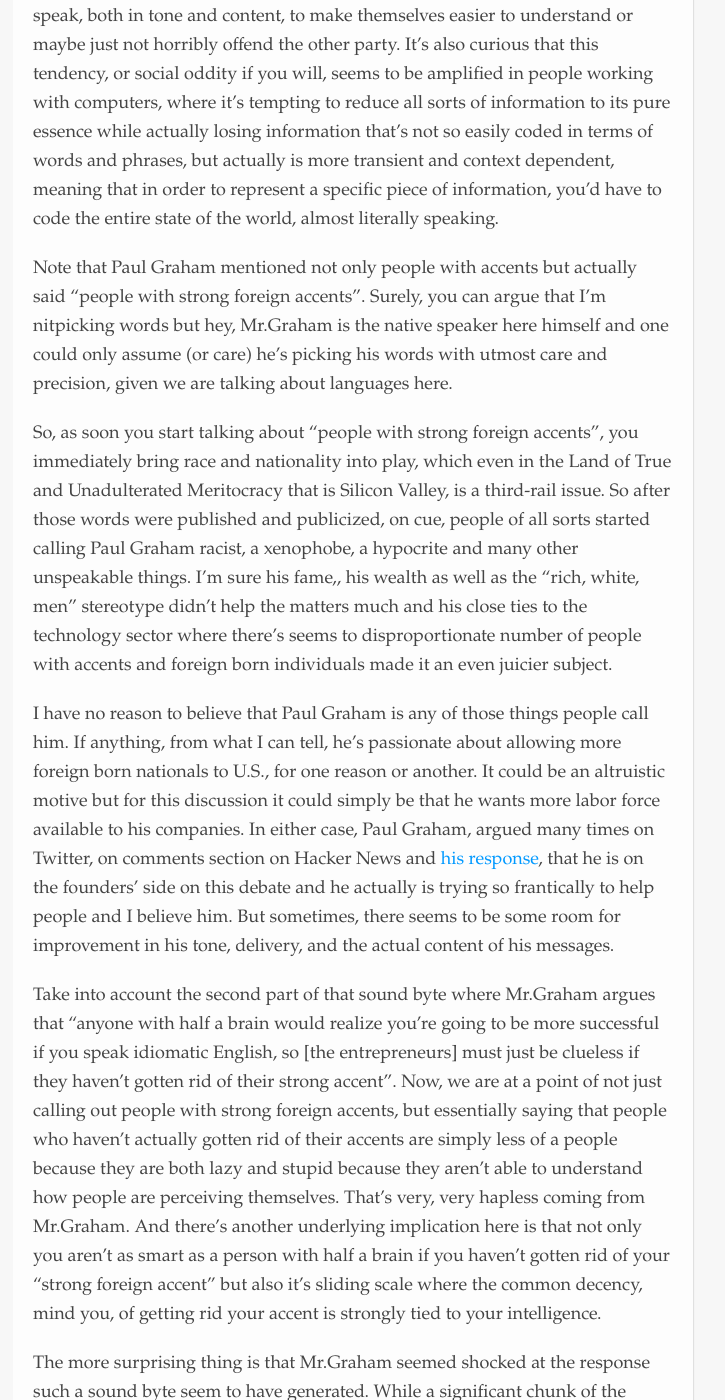
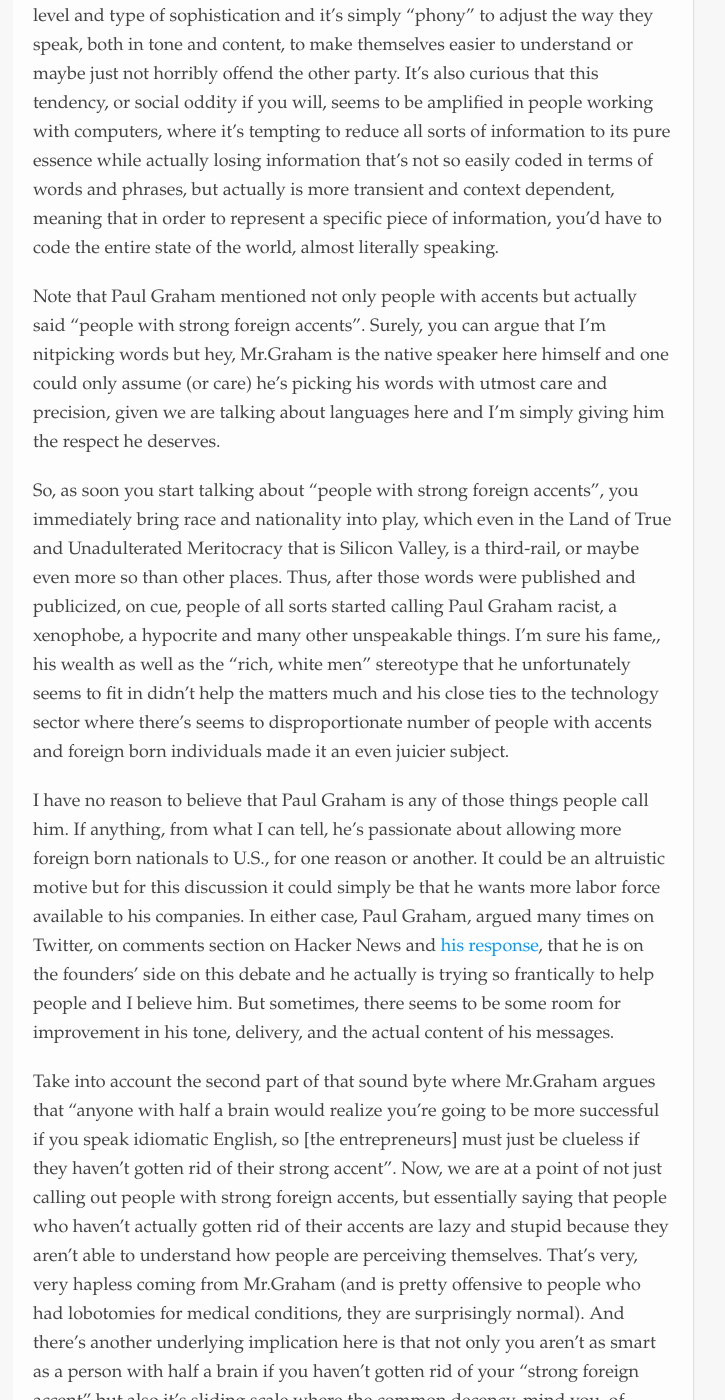
Before and after one commit to cduruk/cduruk.github.com, a Jekyll site: the page built from _posts/2013-09-02-accents-and-blowhards.md, in a window 1280 px wide and 1400 px high, scrolled down 2141 px. Shown: the whole window, without its empty margins (287-1012 px from the left). Built offline with Jekyll 4.4.1, drawn with Linux system fonts in a browser that asks for light colours; Markdown is read by kramdown in place of the engine named in the settings; some of the changed text lies outside the part shown.

Commit message:
clarification

```diff
--- a/_posts/2013-09-02-accents-and-blowhards.md
+++ b/_posts/2013-09-02-accents-and-blowhards.md
@@ -20,19 +20,19 @@
 
 > One quality that's a really bad indication is a CEO with a strong foreign accent. I'm not sure why. It could be that there are a bunch of subtle things entrepreneurs have to communicate and can't if you have a strong accent. Or, it could be that anyone with half a brain would realize you're going to be more successful if you speak idiomatic English, so they must just be clueless if they haven't gotten rid of their strong accent. I just know it's a strong pattern we've seen.
 
-Taken verbatim, this is a benign statement. Paul Graham and YCombinator has probably worked with more startups than most people in Silicon Valley and it's a natural tendency to look for patterns and explanations for interesting phenomena when you are exposed to so many of the similar things at once.
+Taken verbatim, or parsed like a computer, this is a benign statement. Paul Graham and the folks at Y Combinator have probably worked with more startups than most people in Silicon Valley and it's a natural tendency to look for patterns and explanations for interesting phenomena when you are exposed to so many of the similar things at once.
 
 Nevertheless, what Paul Graham is seemingly missing is that communication doesn't happen just through words we speak but the context in which such words uttered also matter equally, if not more so. The context brings along all sorts of prejudices, preconceived notions and especially for a semi-public figure like Paul Graham himself, who owns part of his fame to his eloquent essays, it's the author's responsibility to somewhat adjust his narrative to the audience.
 
 There's a curious and slightly frustrating tendency in people with scientific backgrounds to assume their audience they are speaking to has to have the same level and type of sophistication and it's simply "phony" to adjust the way they speak, both in tone and content, to make themselves easier to understand or maybe just not horribly offend the other party. It's also curious that this tendency, or social oddity if you will, seems to be amplified in people working with computers, where it's tempting to reduce all sorts of information to its pure essence while actually losing information that's not so easily coded in terms of words and phrases, but actually is more transient and context dependent, meaning that in order to represent a specific piece of information, you'd have to code the entire state of the world, almost literally speaking.
 
-Note that Paul Graham mentioned not only people with accents but actually said "people with strong foreign accents". Surely, you can argue that I'm nitpicking words but hey, Mr.Graham is the native speaker here himself and one could only assume (or care) he's picking his words with utmost care and precision, given we are talking about languages here.
+Note that Paul Graham mentioned not only people with accents but actually said "people with strong foreign accents". Surely, you can argue that I'm nitpicking words but hey, Mr.Graham is the native speaker here himself and one could only assume (or care) he's picking his words with utmost care and precision, given we are talking about languages here and I'm simply giving him the respect he deserves.
 
-So, as soon you start talking about "people with strong foreign accents", you immediately bring race and nationality into play, which even in the Land of True and Unadulterated Meritocracy that is Silicon Valley, is a third-rail issue. So after those words were published and publicized, on cue, people of all sorts started calling Paul Graham racist, a xenophobe, a hypocrite and many other unspeakable things. I'm sure his fame,, his wealth as well as the "rich, white, men" stereotype didn't help the matters much and his close ties to the technology sector where there's seems to disproportionate number of people with accents and foreign born individuals made it an even juicier subject.
+So, as soon you start talking about "people with strong foreign accents", you immediately bring race and nationality into play, which even in the Land of True and Unadulterated Meritocracy that is Silicon Valley, is a third-rail, or maybe even more so than other places. Thus, after those words were published and publicized, on cue, people of all sorts started calling Paul Graham racist, a xenophobe, a hypocrite and many other unspeakable things. I'm sure his fame,, his wealth as well as the "rich, white men" stereotype that he unfortunately seems to fit in didn't help the matters much and his close ties to the technology sector where there's seems to disproportionate number of people with accents and foreign born individuals made it an even juicier subject.
 
 I have no reason to believe that Paul Graham is any of those things people call him. If anything, from what I can tell, he's passionate about allowing more foreign born nationals to U.S., for one reason or another. It could be an altruistic motive but for this discussion it could simply be that he wants more labor force available to his companies. In either case, Paul Graham,  argued many times on Twitter, on comments section on Hacker News and [his response](http://paulgraham.com/accents.html), that he is on the founders' side on this debate and he actually is trying so frantically to help people and I believe him. But sometimes, there seems to be some room for improvement in his tone, delivery, and the actual content of his messages.
 
-Take into account the second part of that sound byte where Mr.Graham argues that "anyone with half a brain would realize you're going to be more successful if you speak idiomatic English, so [the entrepreneurs] must just be clueless if they haven't gotten rid of their strong accent". Now, we are at a point of not just calling out people with strong foreign accents, but essentially saying that people who haven't actually gotten rid of their accents are simply less of a people because they are both lazy and stupid because they aren't able to understand how people are perceiving themselves. That's very, very hapless coming from Mr.Graham. And there's another underlying implication here is that not only you aren't as smart as a person with half a brain if you haven't gotten rid of your "strong foreign accent" but also it's sliding scale where the common decency, mind you, of getting rid your accent is strongly tied to your intelligence.
+Take into account the second part of that sound byte where Mr.Graham argues that "anyone with half a brain would realize you're going to be more successful if you speak idiomatic English, so [the entrepreneurs] must just be clueless if they haven't gotten rid of their strong accent". Now, we are at a point of not just calling out people with strong foreign accents, but essentially saying that people who haven't actually gotten rid of their accents are lazy and stupid because they aren't able to understand how people are perceiving themselves. That's very, very hapless coming from Mr.Graham (and is pretty offensive to people who had lobotomies for medical conditions, they are surprisingly normal). And there's another underlying implication here is that not only you aren't as smart as a person with half a brain if you haven't gotten rid of your "strong foreign accent" but also it's sliding scale where the common decency, mind you, of getting rid your accent is strongly tied to your intelligence.
 
 The more surprising thing is that Mr.Graham seemed shocked at the response such a sound byte seem to have generated. While a significant chunk of the responses have been simply people being angry, a [couple of smart people have touched on](http://om.co/2013/08/30/further-thoughts-on-founders-accents/) how someone as notorious as Mr.Graham is still propagating stereotypes and providing more ammo for those who are truly racist and short-sighted. My personal qualm has been more about the haphazard way Paul Graham seems to throwing around phrases with a false sense of authority without realizing their implications or really grasping the content matter at hand fully.
 
@@ -66,4 +66,4 @@
 
 When you hear people of such respect and influence like Paul Graham make such audacious claims with such seemingly such great authority, even if he is aware of them, it's a great reminder to everyone that human communication is a wide, fascinatingly complicated field, an area of very active research where there's already significant debate between established scientists on how it works on all levels, with all sorts of public policy, social, and many other great implications.
 
-All in all, I believe Mr.Graham's heart is in the right place and he's simply trying to help people be more succesful. In the same vein, as someone who has experienced problems and couple unpleasant incidents even, with my accent back in the day, I can attest to that even in the great melting pot that's U.S., to this day, there are benefits to being able to communicate clearly and effectively, but clearly, that's an advise we can give to not just people with strong foreign accents but to simply everyone, including Paul Graham himself.
+All in all, I believe Mr.Graham's heart is in the right place and he's simply trying to help people be more succesful. In the same vein, as someone who has experienced problems and couple unpleasant incidents even, with my accent back in the day, I can attest to that even in the great melting pot that's U.S., to this day, there are benefits to being able to communicate clearly and effectively. But we should strive for better, help find ways to help people communicate clearly, and make social progress towards inclusion, not exclusion, as a humanity. And when it comes individuals, everyone should certainly strive to make themselves understood better but really, that's an advise we can give to not just people with strong foreign accents but to simply everyone, including Paul Graham himself.
```
Also changed, not shown: other parts of _posts/2013-09-02-accents-and-blowhards.md (+2 -2 lines).
